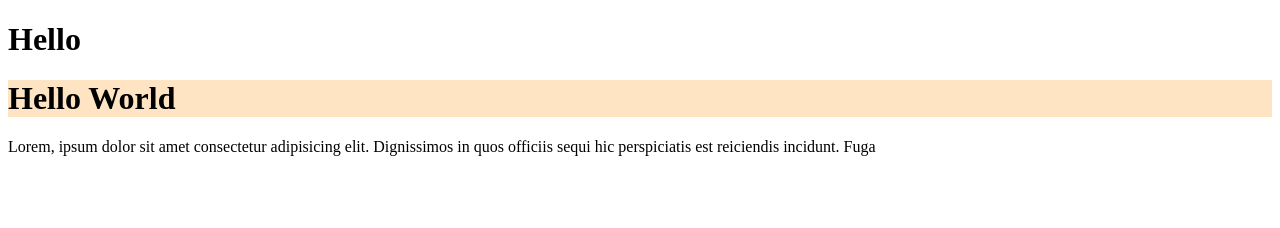
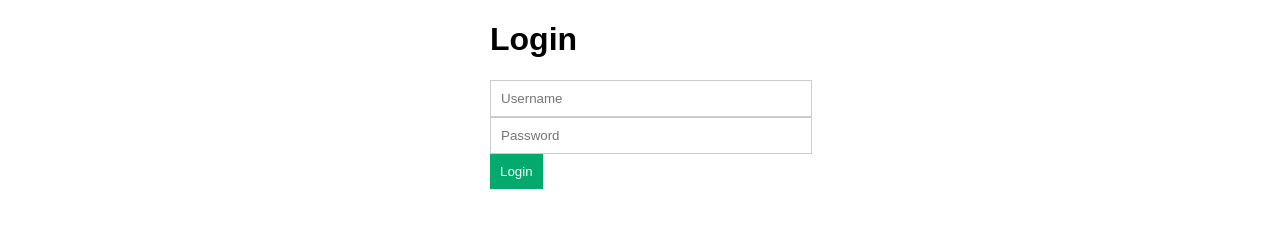
Before and after one commit to adarshamrit/Heart-Disease, a plain HTML site: page index.html in a window 1280 px wide. Drawn offline with Linux system fonts and the light colour scheme.

Commit message:
Update index.html with bard
Created a login page

```diff
--- a/index.html
+++ b/index.html
@@ -1,16 +1,52 @@
 <!DOCTYPE html>
-<html lang="en">
-  <head>
-    <meta charset="UTF-8" />
-    <meta name="viewport" content="width=device-width, initial-scale=1.0" />
-    <title>Assignment Sample</title>
-  </head>
-  <body>
-    <h1>Hello</h1>
-    <h1 style="background-color: bisque">Hello World</h1>
-    <p>
-      Lorem, ipsum dolor sit amet consectetur adipisicing elit. Dignissimos in
-      quos officiis sequi hic perspiciatis est reiciendis incidunt. Fuga
-    </p>
-  </body>
+<html>
+<head>
+<title>Simple Login Page</title>
+<style>
+body {
+  font-family: sans-serif;
+}
+
+.login-container {
+  width: 300px;
+  margin: 0 auto;
+}
+
+input {
+  width: 100%;
+  padding: 10px;
+  border: 1px solid #ccc;
+}
+
+button {
+  background-color: #04AA6D;
+  color: white;
+  padding: 10px;
+  border: none;
+  cursor: pointer;
+}
+</style>
+</head>
+<body>
+<div class="login-container">
+  <h1>Login</h1>
+  <input type="text" placeholder="Username" />
+  <input type="password" placeholder="Password" />
+  <button>Login</button>
+</div>
+<script>
+const loginForm = document.querySelector(".login-container");
+const loginButton = document.querySelector("button");
+
+loginButton.addEventListener("click", () => {
+  const username = document.querySelector("input[placeholder='Username']").value;
+  const password = document.querySelector("input[placeholder='Password']").value;
+
+  // TODO: Check if username and password are valid.
+
+  console.log("Username:", username);
+  console.log("Password:", password);
+});
+</script>
+</body>
 </html>
```
